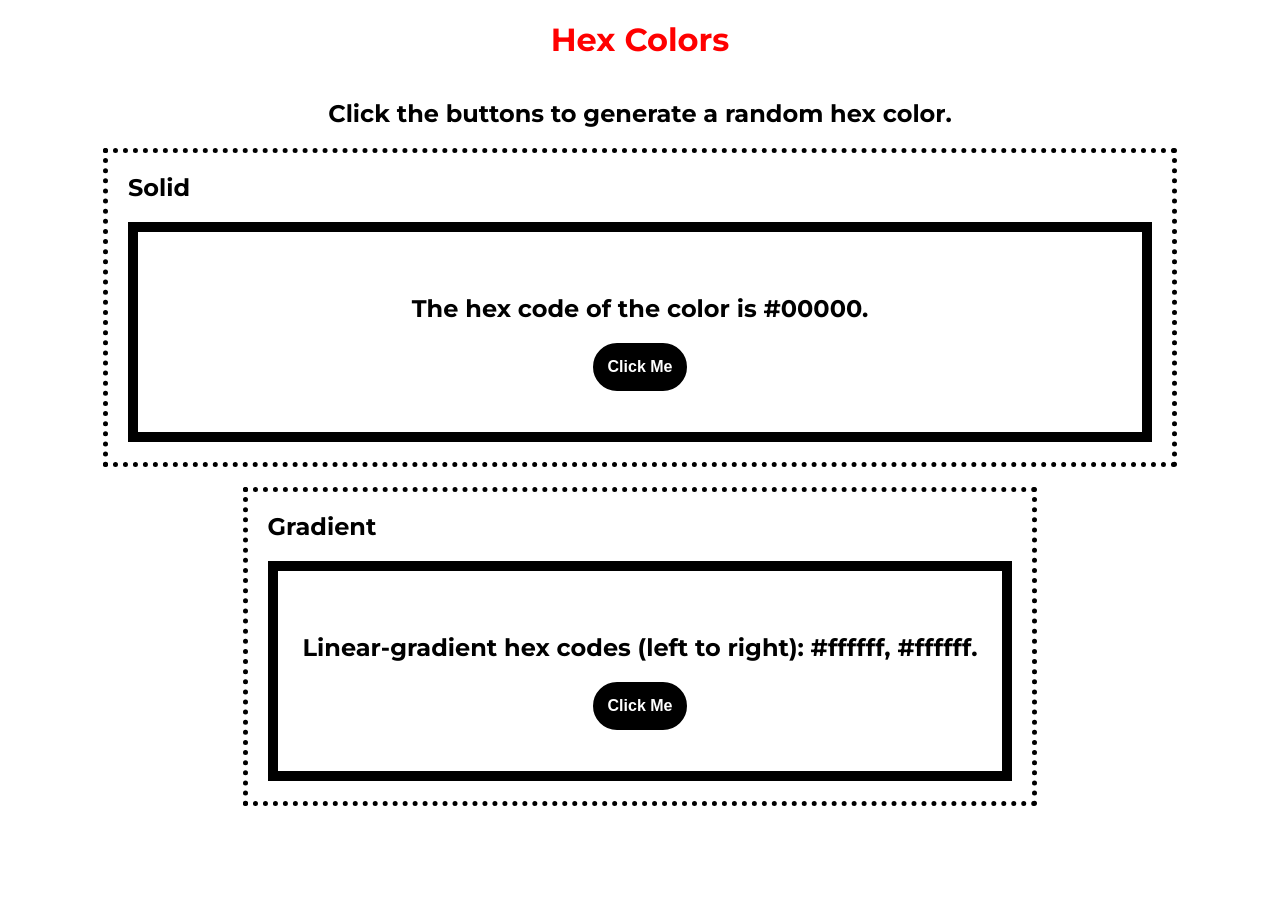
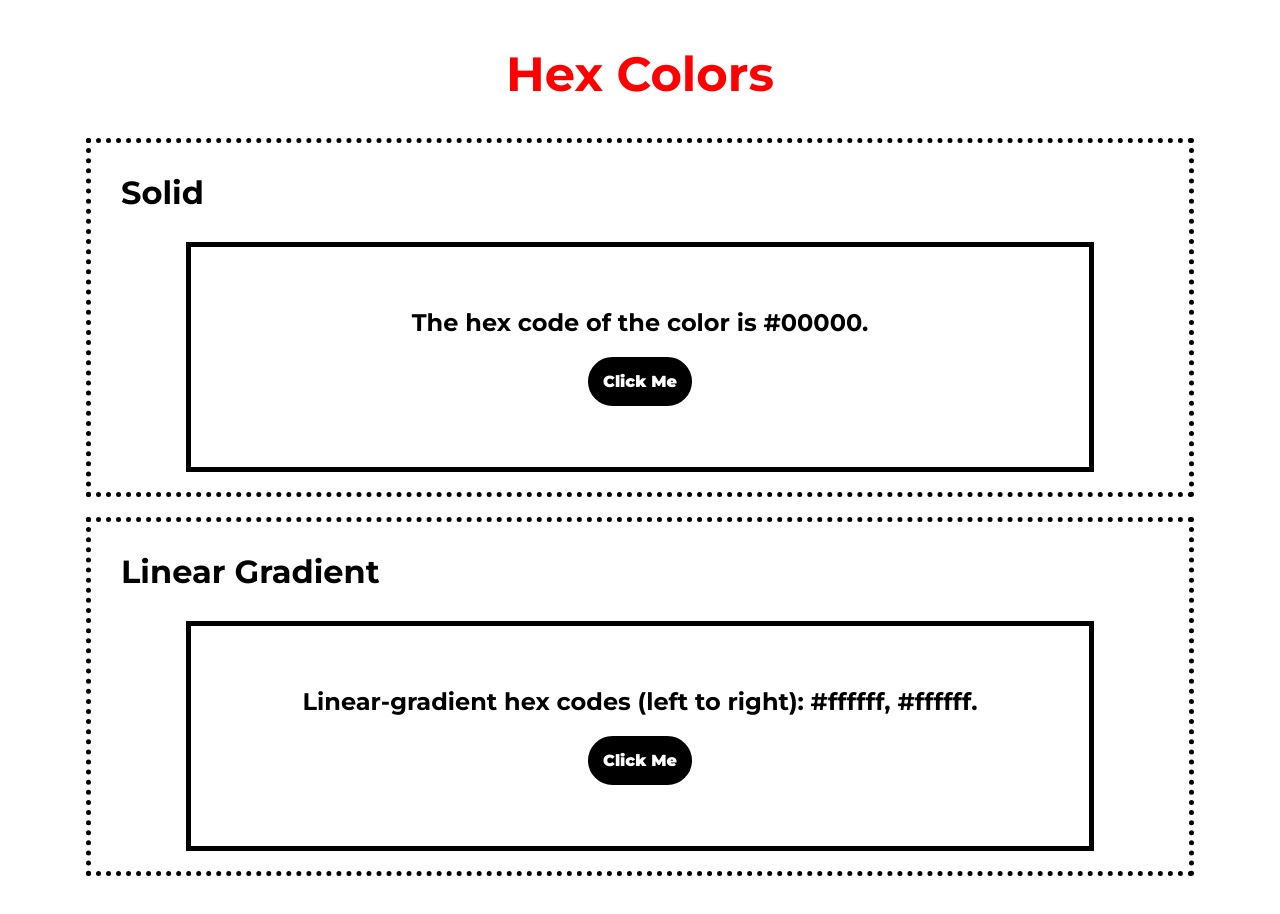
Before and after one commit to RebRey/RebReyPro, a plain HTML site: page hex-colors.html in a window 1280 px wide. Before the commit the page ends 826 px from the top, so only its background shows below. Drawn offline with Linux system fonts and the light colour scheme.

Commit message:
finished hex color project

```diff
--- a/css/hex-color.css
+++ b/css/hex-color.css
@@ -1,71 +1,20 @@
 *{
   margin: 0;
-}
-
-body{
-  font-family: 'Montserrat', sans-serif;
-  display: flex;
-  justify-content: center;
-  align-items: center;
-  flex-direction: column;
+  font-family: "Montserrat", sans-serif;
 }
 
 section {
-  margin-bottom: 20px;
   display: flex;
-  justify-content: center;
+  flex-direction: column;
   align-items: center;
-  flex-direction: column;
 }
 
 h1 {
   animation: colorchange 5s infinite alternate; /* used for a rainbow animation with @keyframes */
-  margin: 20px 0 20px 0;
+  margin: 15px 0 15px;
+  font-size: 2rem;
+  text-align: center;
 }
-
-h2{
-  margin: 20px 0 20px 0;
-}
-
-.directions{
-  margin: 20px 0 20px 0;
-}
-
-.solid-div {
-    border: 5px dotted black;
-    padding: 0 20px 20px;
-    width: 80vw;
-  }
-
-  .solid-demo {
-    border: 10px solid black;
-    display: flex;
-    justify-content: center;
-    align-items: center;
-    flex-direction: column; /* puts the h2 and the button in a column instead of a row */
-    height: 200px;
-    width: 100wh;
-  }
-
-
-
-  .gradient-div {
-    border: 5px dotted black;
-    padding: 0 20px 20px;
-    width: 100%;
-  }
-
-
-  .gradient-demo {
-    border: 10px solid black;
-    display: flex;
-    justify-content: center;
-    align-items: center;
-    flex-direction: column; /* puts the h2 and the button in a column instead of a row */
-    height: 200px;
-  }
-
-
 
 @keyframes colorchange {
   0% {
@@ -93,40 +42,72 @@ h2{
   }
 }
 
-  .solid-btn {
+h2{
+  font-size: 1rem;
+  align-self: flex-start; /* targets a single item */
+  margin: 10px;
+}
+
+h3 {
+  font-size: 0.8rem;
+  padding: 10px 0 10px 0;
+  text-align: center;
+}
+
+.description {
+  display: flex;
+  flex-direction: column;
+  align-items: center;
+  border: 5px dotted black;
+  width: 90%;
+  margin-bottom: 20px;
+}
+
+.demo-area {
+  border: 5px solid black;
+  width: 80%;
+  height: 200px;
+  display: flex;
+  align-items: center;
+  flex-direction: column;
+  justify-content: center;
+  margin-bottom: 20px;
+  padding: 10px;
+}
+
+button {
   padding: 10px;
   border: 5px solid black;
   border-radius: 50px;
   background-color: black;
   color: white;
-    font-size: 1rem;
+  font-size: 0.8rem;
   font-weight: 900;
   cursor: pointer;
+  margin: 10px 0 10px 0;
 }
-
-  .solid-btn:hover {
+button:hover {
   background-color: white;
   color: black;
 }
 
-  .gradient-btn {
-    padding: 10px;
-    border: 5px solid black;
-    border-radius: 50px;
-    background-color: black;
-    color: white;
-    font-size: 1rem;
-    font-weight: 900;
-    cursor: pointer;
+  @media (min-width: 480px) {
+    h1 {
+      font-size: 3rem;
+      margin-bottom: 35px;
+    }
+    h2 {
+      font-size: 2rem;
+      margin: 30px;
+    }
+    h3 {
+      font-size: 1.5rem;
     }
 
-  .gradient-btn:hover {
-    background-color: white;
-    color: black;
+    button{
+      font-size: 1rem;
     }
-
-@media(max-width:480px){
-body{
-  margin:15px
+    body {
+      margin: 30px;
     }
   }
--- a/css/wireframe.css
+++ b/css/wireframe.css
@@ -18,11 +18,13 @@ h1 {
 h2 {
   font-size: 1rem;
   align-self: flex-start; /* targets a single item */
+  margin: 10px;
 }
 
 h3 {
   font-size: 0.8rem;
   padding: 10px 0 10px 0;
+  text-align: center;
 }
 
 .description {
@@ -41,7 +43,8 @@ h3 {
   display: flex;
   align-items: center;
   flex-direction: column;
-  margin: 20px;
+  justify-content: center;
+  margin-bottom: 20px;
   padding: 10px;
 }
 
@@ -68,6 +71,7 @@ button:hover {
   }
   h2 {
     font-size: 2rem;
+    margin: 30px;
   }
   h3 {
     font-size: 1.5rem;
@@ -79,8 +83,4 @@ button:hover {
   body {
     margin: 30px;
   }
-
-  .description {
-    margin-bottom: 50px;
-  }
 }
--- a/hex-colors.html
+++ b/hex-colors.html
@@ -13,38 +13,32 @@
       href="https://fonts.googleapis.com/css2?family=Montserrat:ital,wght@0,100;0,200;0,300;0,400;0,500;0,600;0,700;0,800;0,900;1,100;1,200;1,300;1,400;1,500;1,600;1,700;1,800;1,900&display=swap"
       rel="stylesheet"
     />
+
     <title>Hex Colors</title>
   </head>
   <body>
-    <h1>Hex Colors</h1>
     <section>
-      <h2 class="directions">Click the buttons to generate a random hex color.</h2>
-      <div class="solid-div">
-        <h2>Solid</h2>
-        <div class="solid-demo">
-          <h2>
+      <h1>Hex Colors</h1>
+      <div class="description">
+        <h2 class="demo-version">Solid</h2>
+        <div class="demo-area solid-demo-area">
+          <h3 class="demo-text">
             The hex code of the color is #<span id="hex-code">00000</span>.
-          </h2>
+          </h3>
 
-          <button class="solid-btn" onclick="changeHexColor()">
-            Click Me
-          </button>
+          <button onclick="changeHexColor()">Click Me</button>
         </div>
       </div>
-    </section>
 
-    <section>
-      <div class="gradient-div">
-        <h2>Gradient</h2>
-        <div class="container">
-          <div class="gradient-demo" id="hex-colors">
-            <h2>
-              Linear-gradient hex codes (left to right): #<span id="hexcode1"
-                >ffffff</span
-              >, #<span id="hexcode2">ffffff</span>.
-            </h2>
-            <button id="submit" class="gradient-btn">Click Me</button>
-          </div>
+      <div class="description">
+        <h2 class="demo-version">Linear Gradient</h2>
+        <div class="demo-area gradient-demo-area" id="hex-colors">
+          <h3 class="demo-text">
+            Linear-gradient hex codes (left to right): #<span id="hexcode1"
+              >ffffff</span
+            >, #<span id="hexcode2">ffffff</span>.
+          </h3>
+          <button id="submit" class="gradient-btn">Click Me</button>
         </div>
       </div>
     </section>
--- a/js/hex-colors.js
+++ b/js/hex-colors.js
@@ -27,7 +27,7 @@ function changeHexColor() {
       hexcode += hex_numbers[random_index];
     }
     document.getElementById("hex-code").innerHTML = hexcode;
-    document.getElementsByClassName("solid-demo")[0].style.background =
+    document.getElementsByClassName("solid-demo-area")[0].style.background =
       "#" + hexcode;
   }
 
@@ -45,7 +45,7 @@ function changeHexColor() {
         hexcode2 += hex_numbers[random_index];
     }
 
-    document.getElementsByClassName("gradient-demo")[0].style.background = `linear-gradient(to right, #${hexcode1}, #${hexcode2})`;
+    document.getElementsByClassName("gradient-demo-area")[0].style.background = `linear-gradient(to right, #${hexcode1}, #${hexcode2})`;
     document.querySelector("#hexcode1").textContent = hexcode1;
     document.querySelector("#hexcode2").textContent = hexcode2;
   });
```
Also changed, not shown: js/quote-generator.js (added, +95 -0 lines), quote-generator.html (added, +24 -0 lines), wireframe.html (+2 -2 lines), css/quote-generator.css (added). Lines whose indentation alone changed are shown as unchanged.
